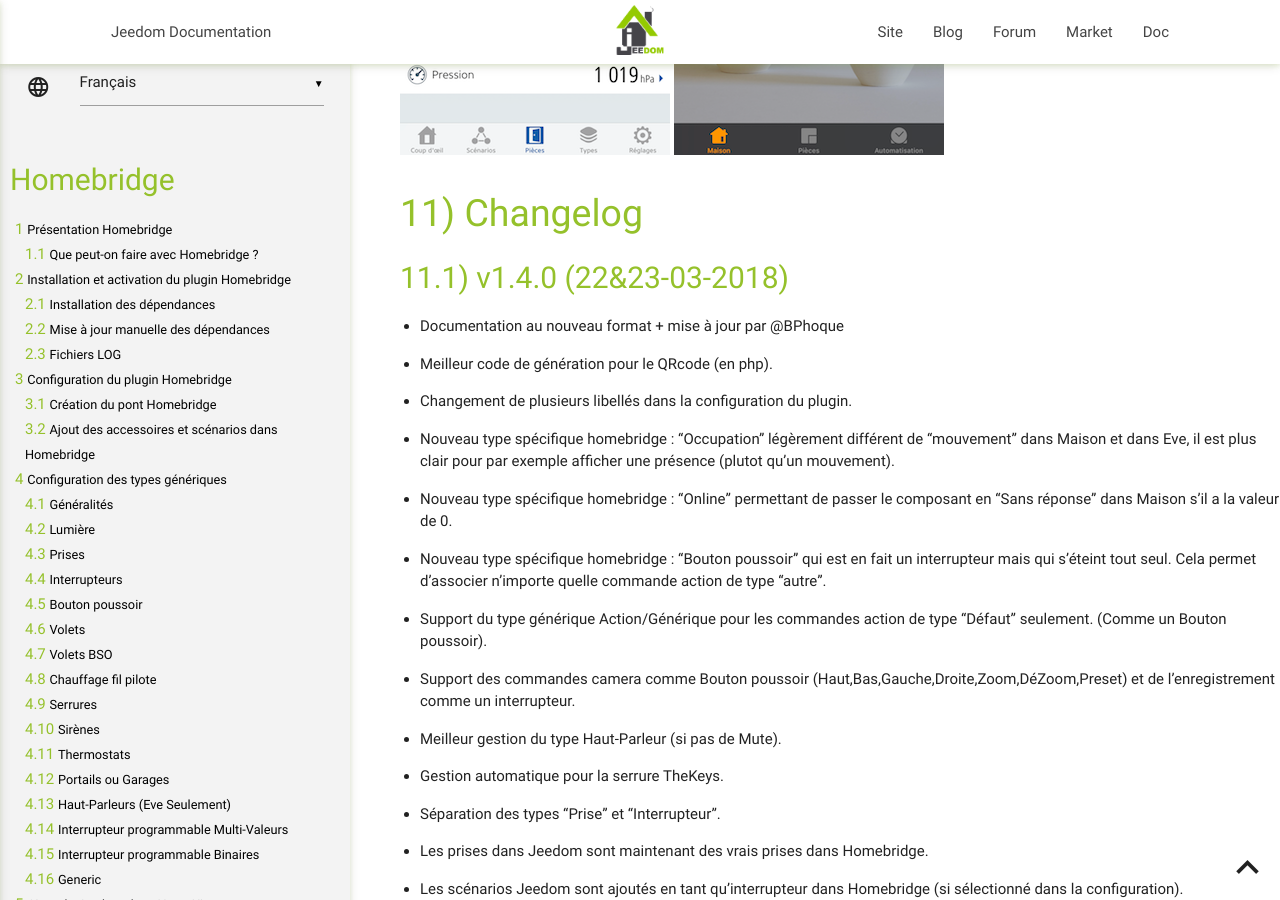
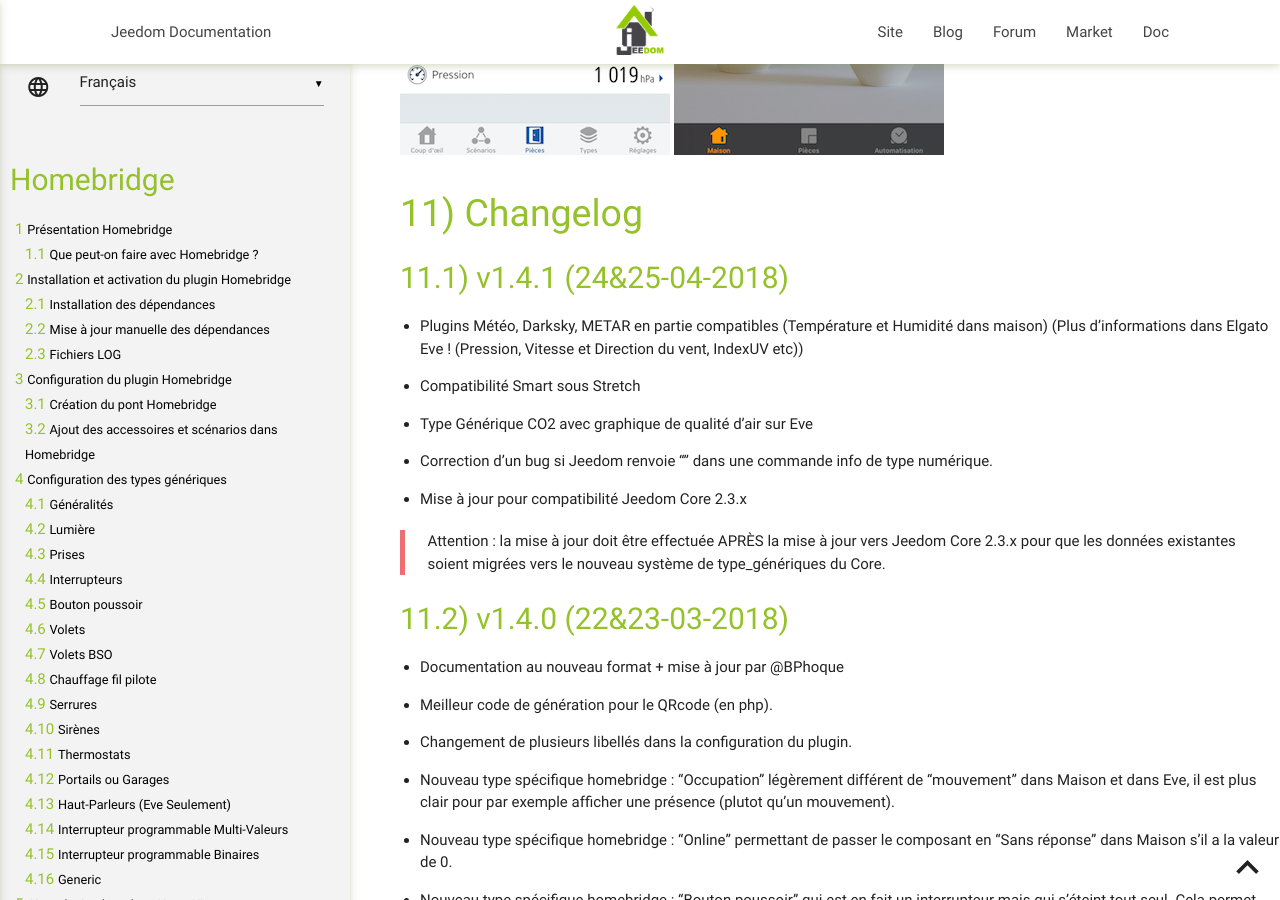
Before and after one commit to noodom/plugin-homebridge, a Jekyll site: the page built from docs/fr_FR/index.md, in a window 1280 px wide and 900 px high, scrolled down 56750 px. Built offline with Jekyll 4.4.1, drawn with Linux system fonts in a browser that asks for light colours; our own code applies the rules of GitHub Pages for plain Markdown files; some of the changed text lies outside the part shown.

Commit message:
Update index.md

```diff
--- a/docs/fr_FR/index.md
+++ b/docs/fr_FR/index.md
@@ -1118,6 +1118,21 @@ Pour activer le plugin météo, il suffit de cocher la case "Envoyer à Homebrid
 Changelog
 =========
 
+v1.4.1 (24&25-04-2018)
+-------------
+
+* Plugins Météo, Darksky, METAR en partie compatibles (Température et Humidité dans maison) (Plus d'informations dans Elgato Eve ! (Pression, Vitesse et Direction du vent, IndexUV etc))
+
+* Compatibilité Smart sous Stretch
+
+* Type Générique CO2 avec graphique de qualité d'air sur Eve
+
+* Correction d'un bug si Jeedom renvoie "" dans une commande info de type numérique.
+
+* Mise à jour pour compatibilité Jeedom Core 2.3.x
+
+> Attention : la mise à jour doit être effectuée APRÈS la mise à jour vers Jeedom Core 2.3.x pour que les données existantes soient migrées vers le nouveau système de type_génériques du Core.
+
 v1.4.0 (22&23-03-2018)
 -------------
 
```
